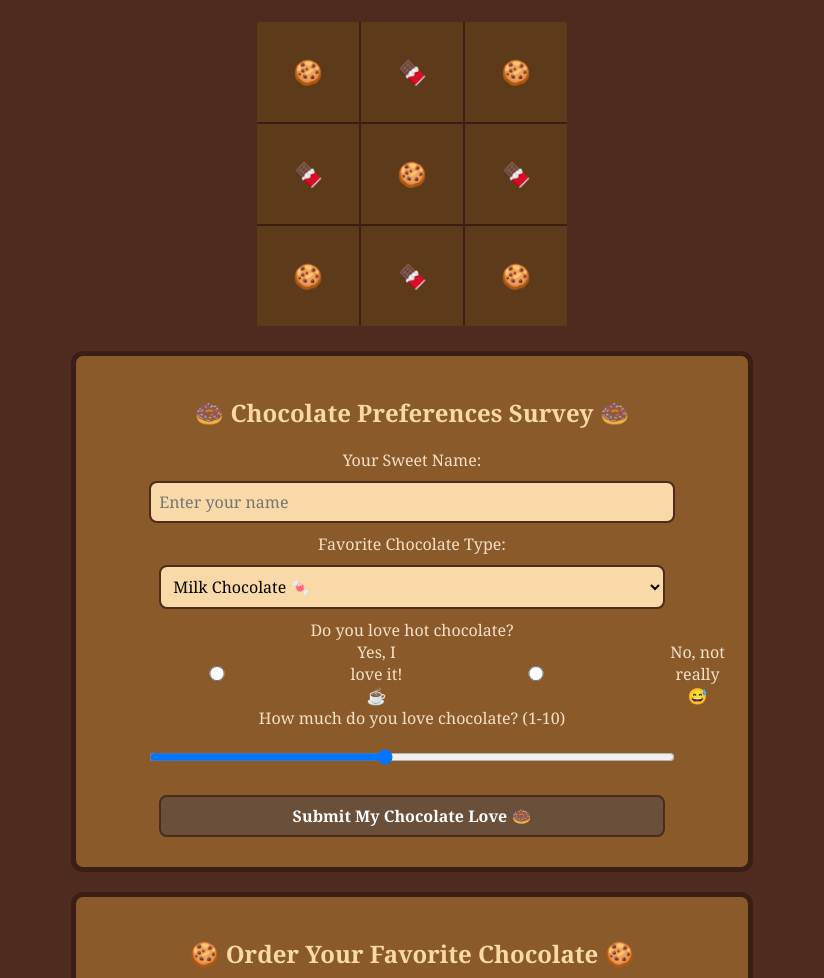
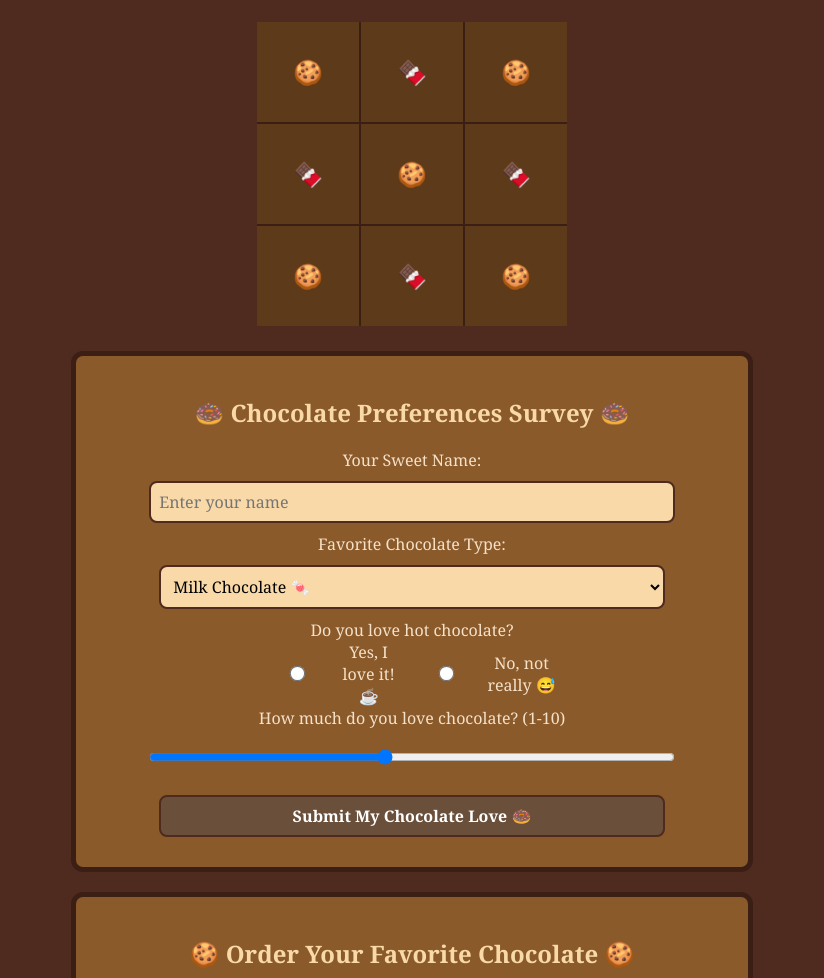
Before and after one commit to ChlioP/ChocolatePage, a plain HTML site: page index.html in a window 1280 px wide. Shown: the part 122-1100 px from the top of the page, without its empty margins (228-1052 px from the left). Drawn offline with Linux system fonts and the light colour scheme.

Commit message:
Update index.html

```diff
--- a/index.html
+++ b/index.html
@@ -38,13 +38,17 @@
                 <option value="hazelnut">Hazelnut Chocolate 🌰</option>
             </select><br>
 
-            <label>Do you love hot chocolate?</label><br>
+            <label>Do you love hot chocolate?</label>
             <div class="radio-group">
-                <input type="radio" id="hot-choco-yes" name="hot-choco" value="yes">
-                <label for="hot-choco-yes">Yes, I love it! ☕</label>
+                <label for="hot-choco-yes">
+                    <input type="radio" id="hot-choco-yes" name="hot-choco" value="yes">
+                    Yes, I love it! ☕
+                </label>
 
-                <input type="radio" id="hot-choco-no" name="hot-choco" value="no">
-                <label for="hot-choco-no">No, not really 😅</label>
+                <label for="hot-choco-no">
+                    <input type="radio" id="hot-choco-no" name="hot-choco" value="no">
+                    No, not really 😅
+                </label>
             </div>
 
             <label for="choco-level">How much do you love chocolate? (1-10)</label>
```
